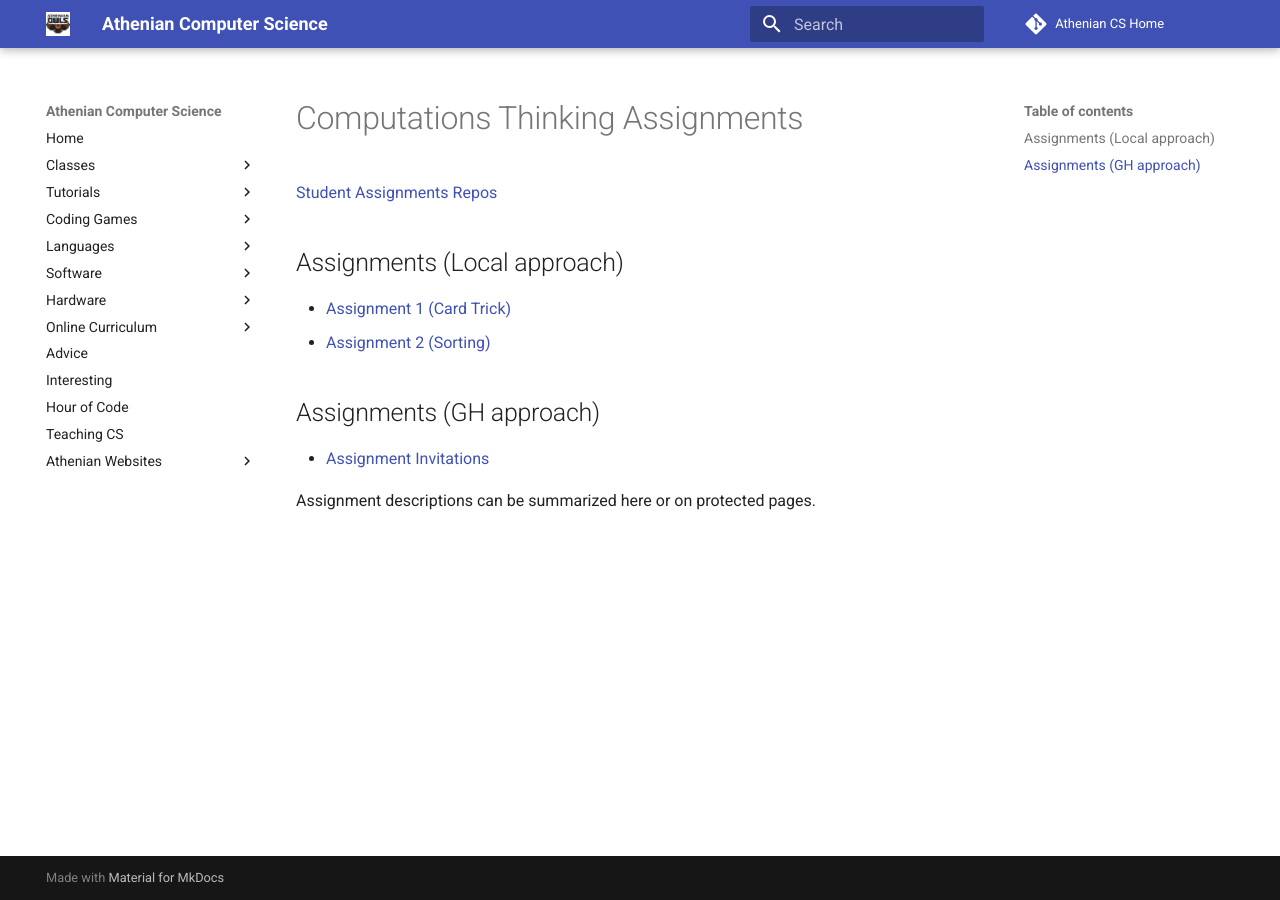
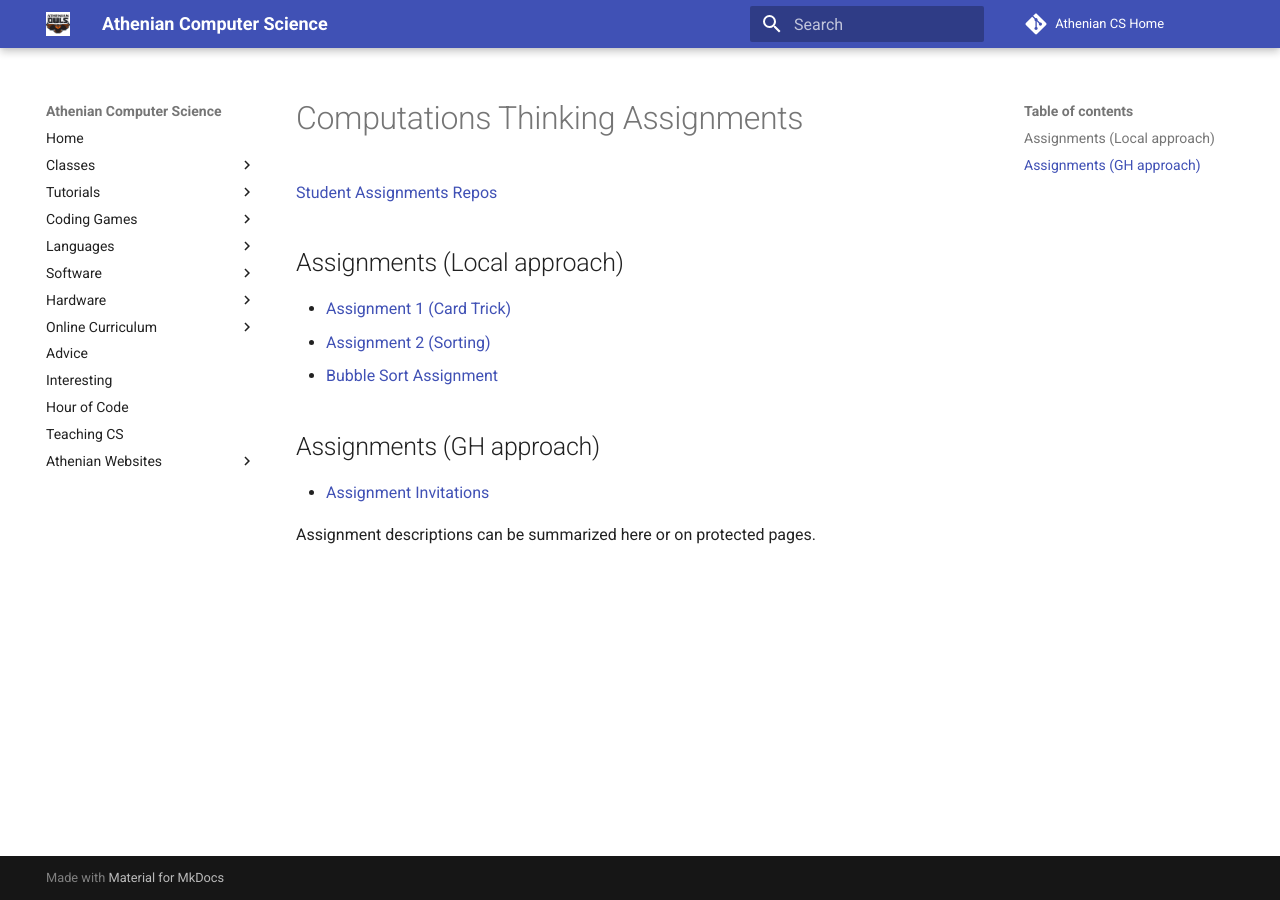
Before and after one commit to athenian-computational-thinking/athenian-cs-mkdocs, an MkDocs documentation site: the page built from docs/ct-assignments.md, in a window 1280 px wide. Built offline with MkDocs 1.6.1 and Material for MkDocs 9.7.7, drawn with Linux system fonts in a browser that asks for light colours; comment, search, counter and statistics services are not loaded.

Commit message:
Update docs

```diff
--- a/docs/ct-assignments.md
+++ b/docs/ct-assignments.md
@@ -5,6 +5,7 @@
 ## Assignments (Local approach)
 * [Assignment 1 (Card Trick)](https://classroom.github.com/a/Xcbb8gnp)
 * [Assignment 2 (Sorting)](https://classroom.github.com/a/UGmhbhYS)
+* [Bubble Sort Assignment](https://classroom.github.com/a/rTOiXedY)
 
 ## Assignments (GH approach)
 * [Assignment Invitations](https://github.com/athenian-computational-thinking/ct-private-content/blob/master/assignment-invitations.md)
```
